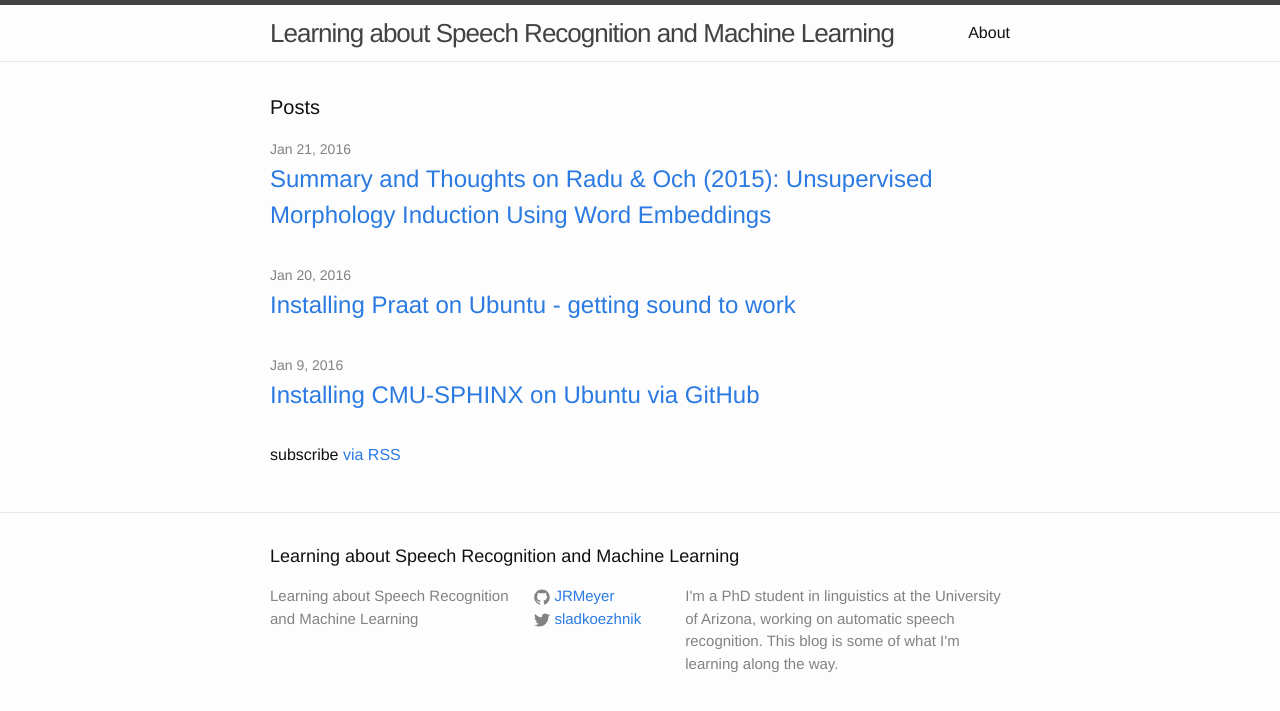
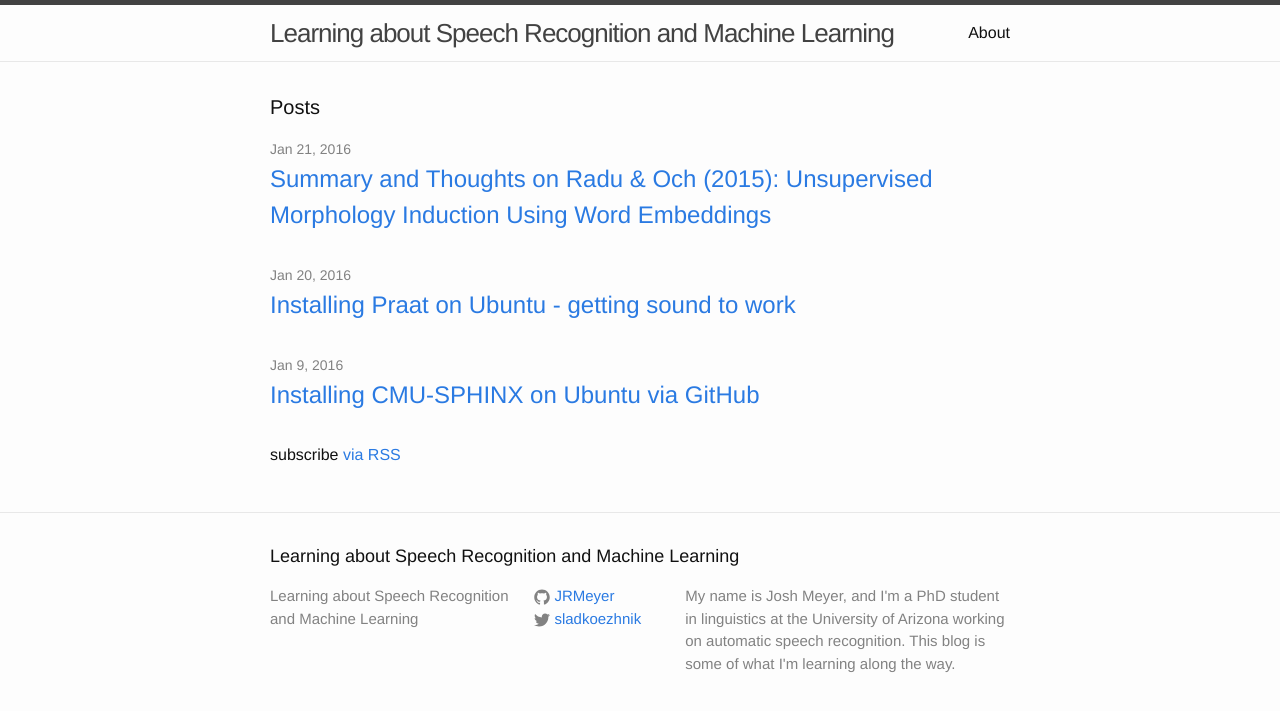
Before and after one commit to JRMeyer/jrmeyer.github.io, a Jekyll site: the page built from index.html, in a window 1280 px wide. Shown: the top 711 px of the page. Built offline with Jekyll 4.4.1, drawn with Linux system fonts in a browser that asks for light colours; Markdown is read by kramdown in place of the engine named in the settings.

Commit message:
minor changes

```diff
--- a/_config.yml
+++ b/_config.yml
@@ -7,10 +7,10 @@
 
 # Site settings
 title: Learning about Speech Recognition and Machine Learning
-description: I'm a PhD student in linguistics at the University of Arizona, working on automatic speech recognition. This blog is some of what I'm learning along the way.
+description: My name is Josh Meyer, and I'm a PhD student in linguistics at the University of Arizona working on automatic speech recognition. This blog is some of what I'm learning along the way.
 
 twitter_username: sladkoezhnik
-github_username:  JRMeyer
+github_username: JRMeyer
 
 # Build settings
 markdown: redcarpet
```
